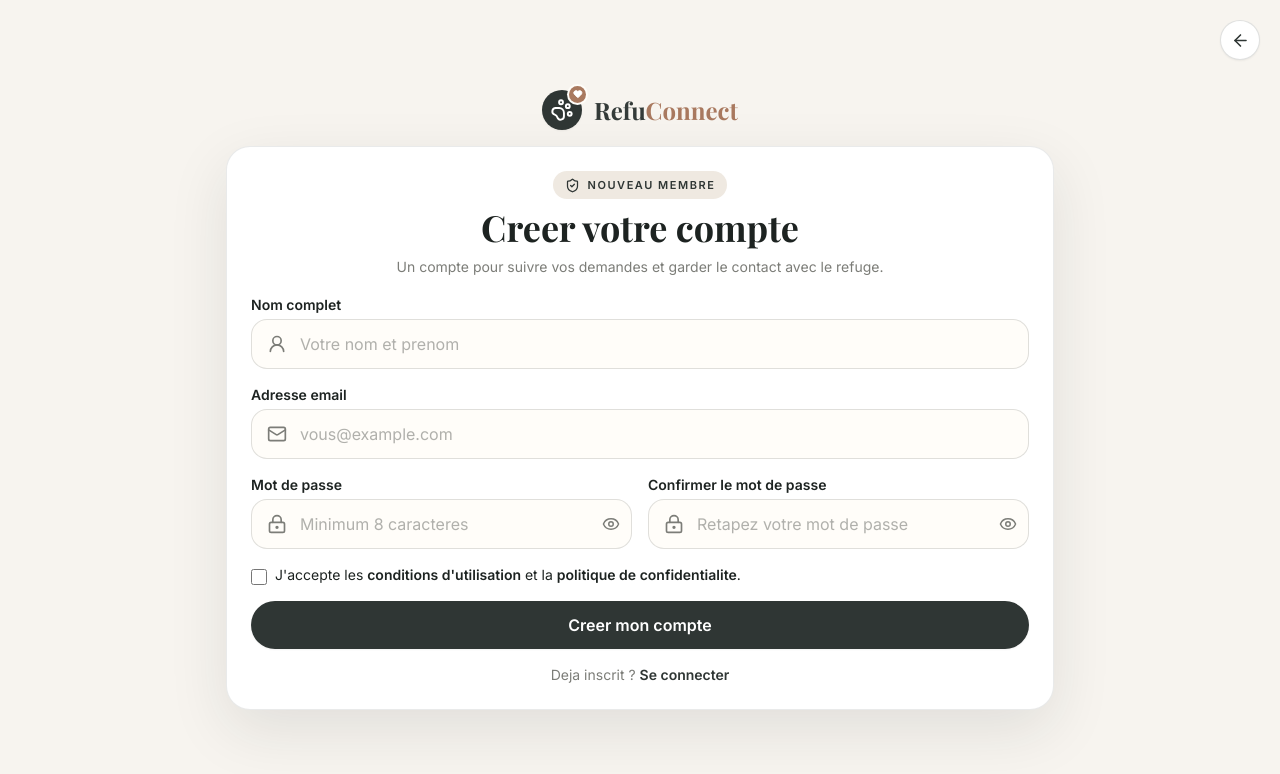
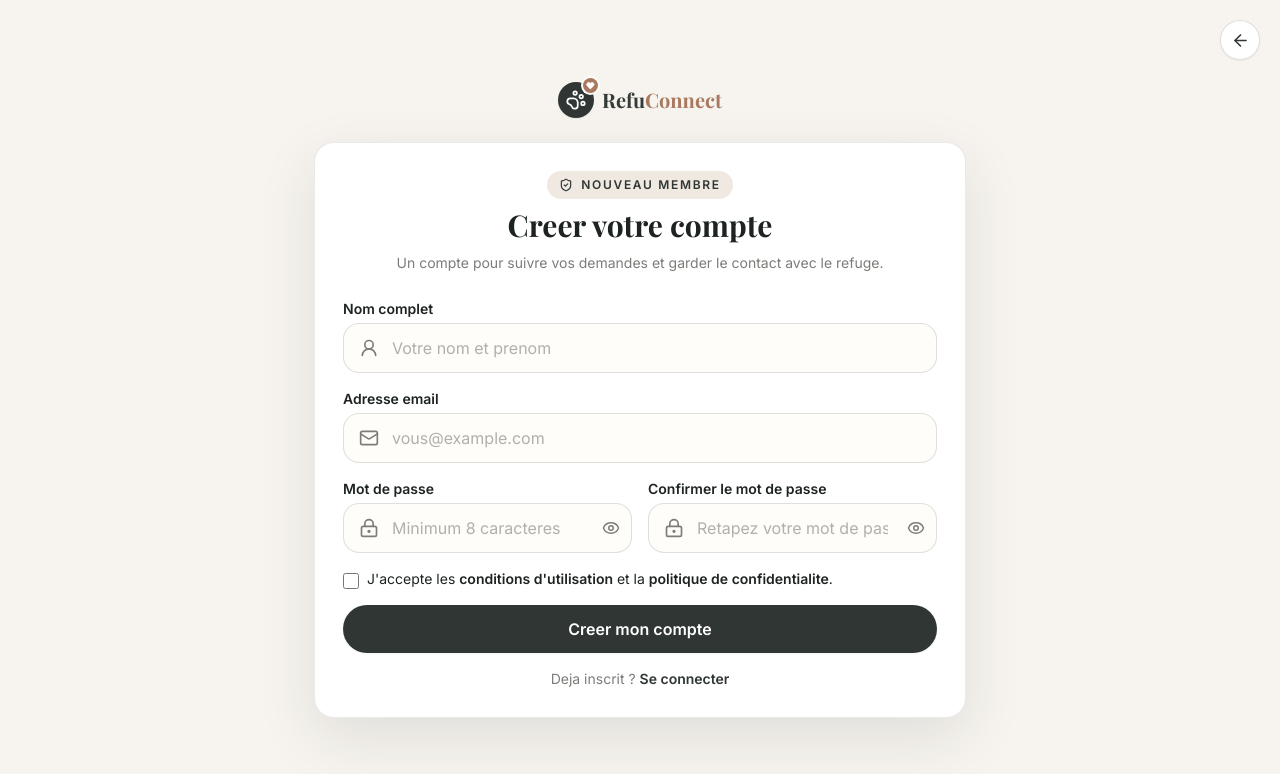
Before and after one commit to abdobeny/Refuconnect, a React (Vite) app in the folder frontend/: page /inscription in a window 1280 px wide. Shown: the top 774 px of the page. Built offline with nearby package versions, Linux system fonts and the light colour scheme; no server answers.

Commit message:
Adjust: Make registration form more compact and less zoomed in

```diff
--- a/frontend/src/pages/public/Register.jsx
+++ b/frontend/src/pages/public/Register.jsx
@@ -81,21 +81,21 @@ const Register = () => {
         <ArrowLeft size={19} />
       </Link>
 
-      <section className="mx-auto flex min-h-screen max-w-[860px] flex-col justify-center px-4 py-4">
-        <Link to="/" className="mx-auto mb-4 inline-flex items-center gap-3">
-          <Logo className="h-10 w-10" />
-          <span className="font-serif text-2xl font-bold">
+      <section className="mx-auto flex min-h-screen max-w-[700px] flex-col justify-center px-4 py-6 sm:px-6">
+        <Link to="/" className="mx-auto mb-6 inline-flex items-center gap-2">
+          <Logo className="h-9 w-9" />
+          <span className="font-serif text-xl font-bold">
             Refu<span className="text-accent">Connect</span>
           </span>
         </Link>
 
-        <div className="rounded-[24px] border border-primary/10 bg-white p-5 shadow-[0_20px_60px_rgba(31,37,35,0.10)] sm:p-6">
-          <div className="mb-4 text-center">
-            <p className="mb-2 inline-flex items-center gap-2 rounded-full bg-primary-light px-3 py-1.5 text-[11px] font-semibold uppercase tracking-[0.14em] text-primary">
-              <ShieldCheck size={15} />
+        <div className="rounded-[20px] border border-primary/10 bg-white p-6 shadow-[0_20px_60px_rgba(31,37,35,0.10)] sm:p-7">
+          <div className="mb-6 text-center">
+            <p className="mb-2 inline-flex items-center gap-2 rounded-full bg-primary-light px-3 py-1.5 text-xs font-semibold uppercase tracking-[0.14em] text-primary">
+              <ShieldCheck size={14} />
               Nouveau membre
             </p>
-            <h1 className="font-serif text-4xl font-bold text-primary-dark">Creer votre compte</h1>
+            <h1 className="font-serif text-3xl font-bold text-primary-dark">Creer votre compte</h1>
             <p className="mt-2 text-sm leading-6 text-muted">
               Un compte pour suivre vos demandes et garder le contact avec le refuge.
             </p>
```
